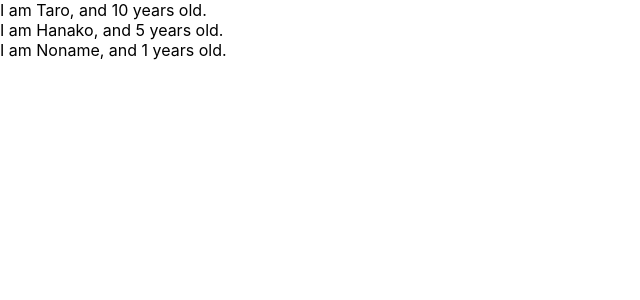
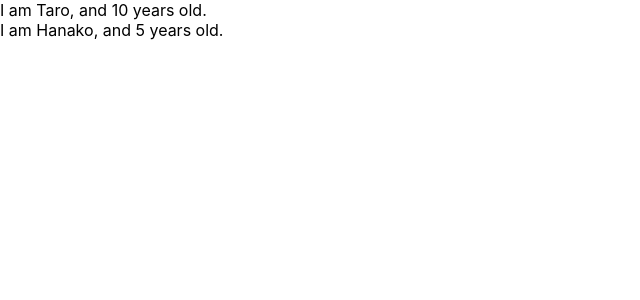
Before and after one commit to YuheiTsunoda/udemy-react-redux-crud-application, a React (Create React App) app: page / in a window 1280 px wide. Shown: the top 300 px of the page, without its empty margins (0-640 px from the left). Built offline with nearby package versions, Linux system fonts and the light colour scheme.

Commit message:
learn prop-type

```diff
--- a/src/App.js
+++ b/src/App.js
@@ -1,10 +1,10 @@
 import React from 'react';
+import PropTypes from 'prop-types';
 
 const App = () => {
   const profiles = [
     { name: "Taro", age: 10 },
     { name: "Hanako", age: 5 },
-    { name: "Noname", },
   ]
   return (
     <div>
@@ -21,8 +21,9 @@ const User = (props) => {
   return <div>I am {props.name}, and {props.age} years old.</div>
 }
 
-User.defaultProps = {
-  age: 1
+User.propTypes = {
+  name: PropTypes.string,
+  age: PropTypes.number.isRequired
 }
 
 export default App;
```
